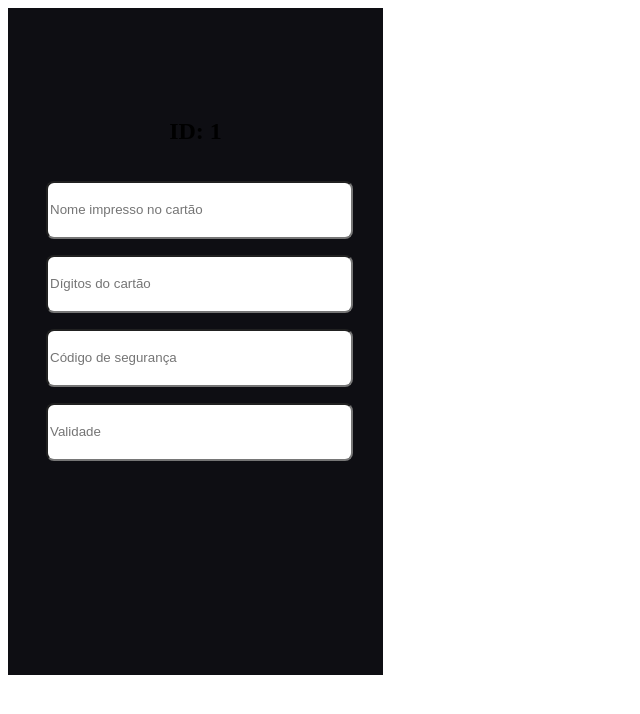
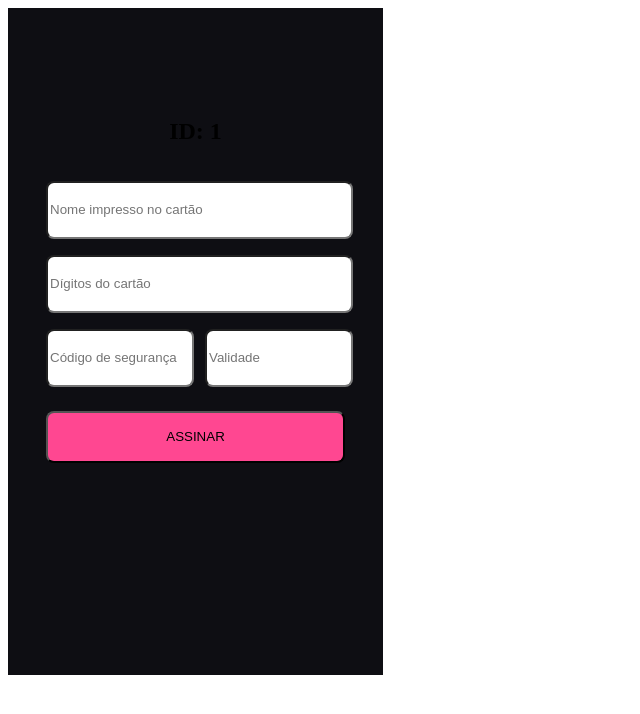
Before and after one commit to editneves/plano, a React (Create React App) app: page /subscriptions/1 in a window 1280 px wide. Shown: the top 714 px of the page, without its empty margins (0-640 px from the left). Built offline with nearby package versions, Linux system fonts and the light colour scheme.

Commit message:
criate credit card form

```diff
--- a/src/components/Container.js
+++ b/src/components/Container.js
@@ -13,6 +13,7 @@ const Container = styled.div`
     left: 38px;
     top: 134px;
   }
+
   input {
     margin-top: 16px;
     width: 299px;
@@ -20,6 +21,21 @@ const Container = styled.div`
     background: #ffffff;
     border-radius: 8px;
   }
+
+  .custom-row {
+    display: flex;
+    flex-direction: row;
+    width: 307px;
+    justify-content: space-between;
+  }
+
+  .custom-input {
+    width: 140px;
+    height: 52px;
+    background: #ffffff;
+    border-radius: 8px;
+  }
+
   button {
     margin-top: 24px;
     display: flex;
--- a/src/components/PlanSignature.js
+++ b/src/components/PlanSignature.js
@@ -24,14 +24,25 @@ const PlanSignature = () => {
             required
           />
 
+          <div className="custom-row">
             <input
+              className="custom-input"
               type="text"
               name="secutiry-code"
               placeholder="Código de segurança"
               required
             />
 
-          <input type="text" name="validity" placeholder="Validade" required />
+            <input
+              className="custom-input"
+              type="text"
+              name="validity"
+              placeholder="Validade"
+              required
+            />
+          </div>
+
+          <button type="submit">ASSINAR</button>
         </form>
       </Container>
     </>
```
Lines whose indentation alone changed are shown as unchanged.
